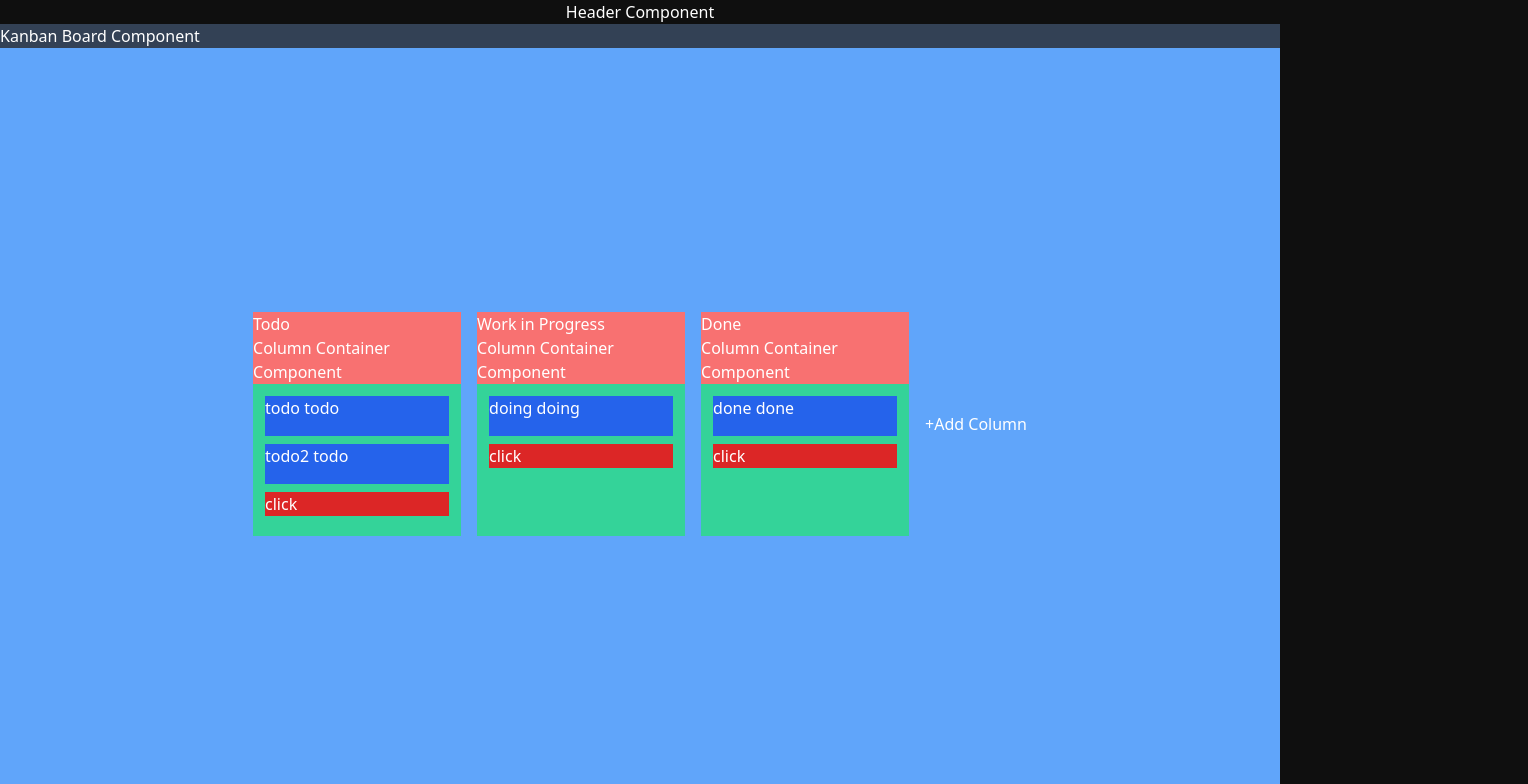
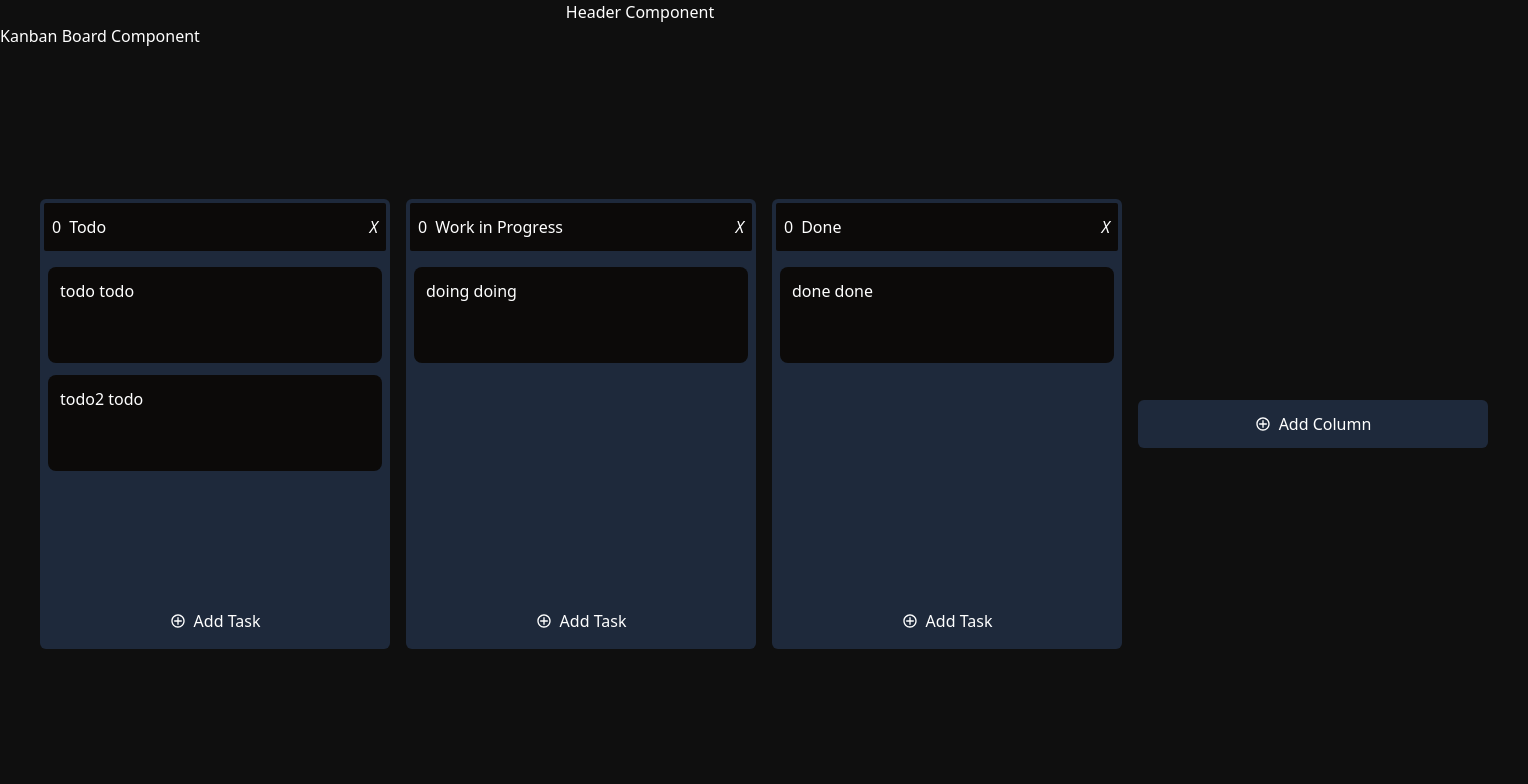
Before and after one commit to Anghy73/kanban-board, a React (Vite) app: page / in a window 1280 px wide. Shown: the top 784 px of the page, 1528 px wide, since content can reach past the window. Built offline with nearby package versions, Linux system fonts and the light colour scheme.

Commit message:
styles are added to columns and tasks

```diff
--- a/package.json
+++ b/package.json
@@ -17,6 +17,7 @@
     "postcss": "8.4.35",
     "react": "^18.2.0",
     "react-dom": "^18.2.0",
+    "react-icons": "5.0.1",
     "standard": "17.1.0",
     "tailwindcss": "3.4.1"
   },
--- a/src/components/ColumnContainer.jsx
+++ b/src/components/ColumnContainer.jsx
@@ -2,6 +2,7 @@ import { SortableContext, useSortable, verticalListSortingStrategy } from '@dnd-
 import { CSS } from '@dnd-kit/utilities'
 import TaskItem from './TaskItem'
 import { useTasks } from '../hooks/useTasks'
+import { CgAdd } from 'react-icons/cg'
 
 function ColumnContainer ({ column, tasks }) {
   const { tasksId } = useTasks()
@@ -28,17 +29,20 @@ function ColumnContainer ({ column, tasks }) {
 
   if (isDragging) {
     return (
-      <div ref={setNodeRef} style={style} className='bg-emerald-500 w-52 h-56'>hola mundo</div>
+      <div ref={setNodeRef} style={style} className='bg-zinc-900 border-2 border-[#00beef] min-w-[350px] max-w-[350px] h-[450px] rounded-lg' />
     )
   }
 
   return (
-    <div ref={setNodeRef} style={style} className='bg-red-400 w-52 h-56 flex flex-col'>
-      <div {...attributes} {...listeners}>
-        <h1>{column.title}</h1>
-        <span>Column Container Component</span>
+    <div ref={setNodeRef} style={style} className='bg-slate-800 w-full min-w-[350px] max-w-[350px] h-[450px] flex flex-col justify-between rounded-md'>
+      <div className='flex justify-between bg-stone-950 px-2 py-3 m-1 rounded-sm' {...attributes} {...listeners}>
+        <div className='flex gap-2'>
+          <span>0</span>
+          <h1>{column.title}</h1>
+        </div>
+        <i>X</i>
       </div>
-      <div className='bg-emerald-400 flex flex-col gap-2 p-3 flex-1'>
+      <div id='TaskScroll' className='flex flex-col gap-3 py-3 flex-1 min-h-[300px] overflow-scroll overflow-x-hidden px-2'>
         <SortableContext
           items={tasksId}
           strategy={verticalListSortingStrategy}
@@ -49,8 +53,11 @@ function ColumnContainer ({ column, tasks }) {
             ))
           }
         </SortableContext>
-        <div className='bg-red-600'>click</div>
       </div>
+      <button className='flex justify-center items-center gap-2 text-base py-3 rounded-md hover:bg-stone-950 m-1'>
+        <CgAdd />
+        Add Task
+      </button>
     </div>
   )
 }
--- a/src/components/KanbanBoard.jsx
+++ b/src/components/KanbanBoard.jsx
@@ -7,6 +7,7 @@ import { useState } from 'react'
 import TaskItem from './TaskItem'
 import { useTasks } from '../hooks/useTasks'
 import { useBoard } from '../hooks/useBoard'
+import { CgAdd } from 'react-icons/cg'
 
 function KanbanBoard () {
   const { columns, columnsId } = useColumns()
@@ -16,9 +17,9 @@ function KanbanBoard () {
   const { handleDragEnd, handleDragStart, handleDragOver } = useBoard({ setActiveColumn, setActiveTask })
 
   return (
-    <div className='flex flex-col flex-1 bg-slate-700'>
+    <div className='flex flex-col flex-1'>
       <h1>Kanban Board Component</h1>
-      <div className='flex justify-center items-center bg-blue-400 gap-4 h-full'>
+      <div className='flex justify-center items-center gap-4 h-full px-10'>
         <DndContext
           onDragStart={handleDragStart}
           onDragOver={handleDragOver}
@@ -52,10 +53,10 @@ function KanbanBoard () {
             )
           }
         </DndContext>
-        <div>
-          <span>+</span>
+        <button className='flex justify-center items-center bg-slate-800 gap-2 text-base py-3 rounded-md hover:bg-slate-700 w-full min-w-[350px] max-w-[350px]'>
+          <CgAdd />
           Add Column
-        </div>
+        </button>
       </div>
     </div>
   )
--- a/src/components/TaskItem.jsx
+++ b/src/components/TaskItem.jsx
@@ -24,13 +24,13 @@ function TaskItem ({ task }) {
 
   if (isDragging) {
     return (
-      <div ref={setNodeRef} style={style} className='bg-orange-400 w-full min-h-10' />
+      <div ref={setNodeRef} style={style} className='border-2 border-[#00beef] w-full min-h-24 rounded-xl' />
     )
   }
 
   return (
     <>
-      <div style={style} ref={setNodeRef} {...attributes} {...listeners} className='bg-blue-600 w-full min-h-10' key={task.id}>{task.content}</div>
+      <div style={style} ref={setNodeRef} {...attributes} {...listeners} className='bg-stone-950 w-full min-h-24 rounded-lg p-3' key={task.id}>{task.content}</div>
     </>
   )
 }
--- a/src/tailwind.css
+++ b/src/tailwind.css
@@ -5,4 +5,16 @@
 body {
   background-color: #0f0f0f;
   color: #fff;
+  overflow: hidden;
 }
+
+#TaskScroll::-webkit-scrollbar {
+  width: 4px;
+  height: 8px;
+  border-radius: 4px;
+}
+
+#TaskScroll::-webkit-scrollbar-thumb {
+  background: #00beef;
+  border-radius: 4px;
+}
```
Also changed, not shown: 1 other file (tests, documents, lock files or other folders).
